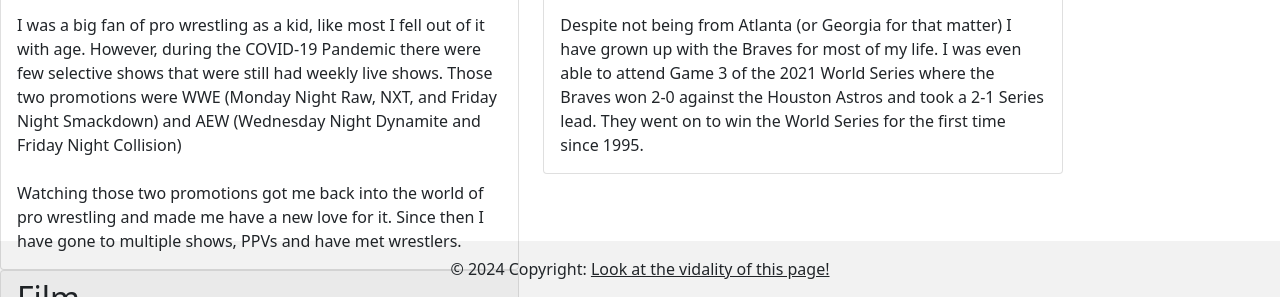
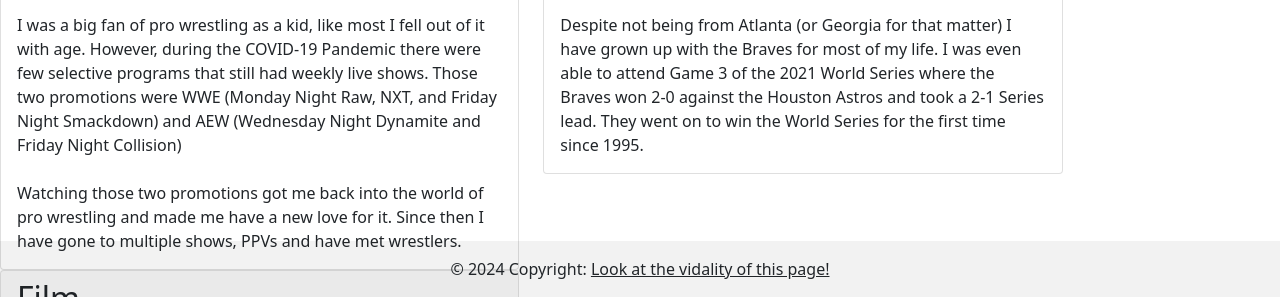
Before and after one commit to RMcDowra/legendary-memory-foxtrot, a plain HTML site: page hobbies.html in a window 1280 px wide. Shown: the part 503-800 px from the top of the page. Drawn offline with nearby package versions, Linux system fonts and the light colour scheme.

Commit message:
Update hobbies.html

```diff
--- a/hobbies.html
+++ b/hobbies.html
@@ -42,7 +42,7 @@
       <h2 class="card-header">Professional Wrestling</h2>
       <img src="https://hips.hearstapps.com/hmg-prod/images/wwe-seth-rollins-2-jpg-1658320915.jpg" alt="Seth-Rollins" style="width:100%">
       <div class="card-body">
-        <p class="card-text">I was a big fan of pro wrestling as a kid, like most I fell out of it with age. However, during the COVID-19 Pandemic there were few selective shows that were still had weekly live shows. Those two promotions were WWE (Monday Night Raw, NXT, and Friday Night Smackdown) and AEW (Wednesday Night Dynamite and Friday Night Collision) <br> </br> Watching those two promotions got me back into the world of pro wrestling and made me have a new love for it. Since then I have gone to multiple shows, PPVs and have met wrestlers.</p>
+        <p class="card-text">I was a big fan of pro wrestling as a kid, like most I fell out of it with age. However, during the COVID-19 Pandemic there were few selective programs that still had weekly live shows. Those two promotions were WWE (Monday Night Raw, NXT, and Friday Night Smackdown) and AEW (Wednesday Night Dynamite and Friday Night Collision) <br> </br> Watching those two promotions got me back into the world of pro wrestling and made me have a new love for it. Since then I have gone to multiple shows, PPVs and have met wrestlers.</p>
 
       </div>
 
```
